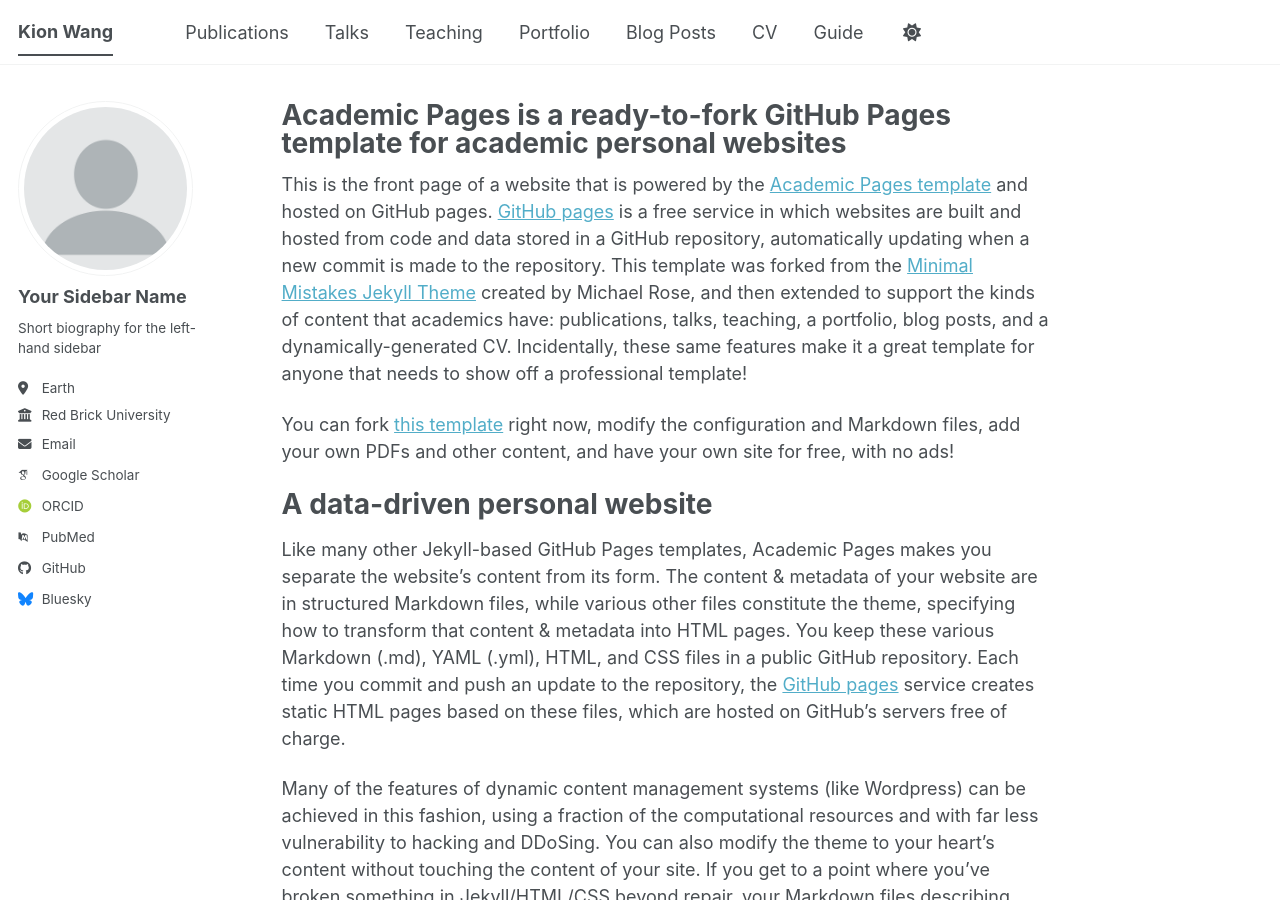
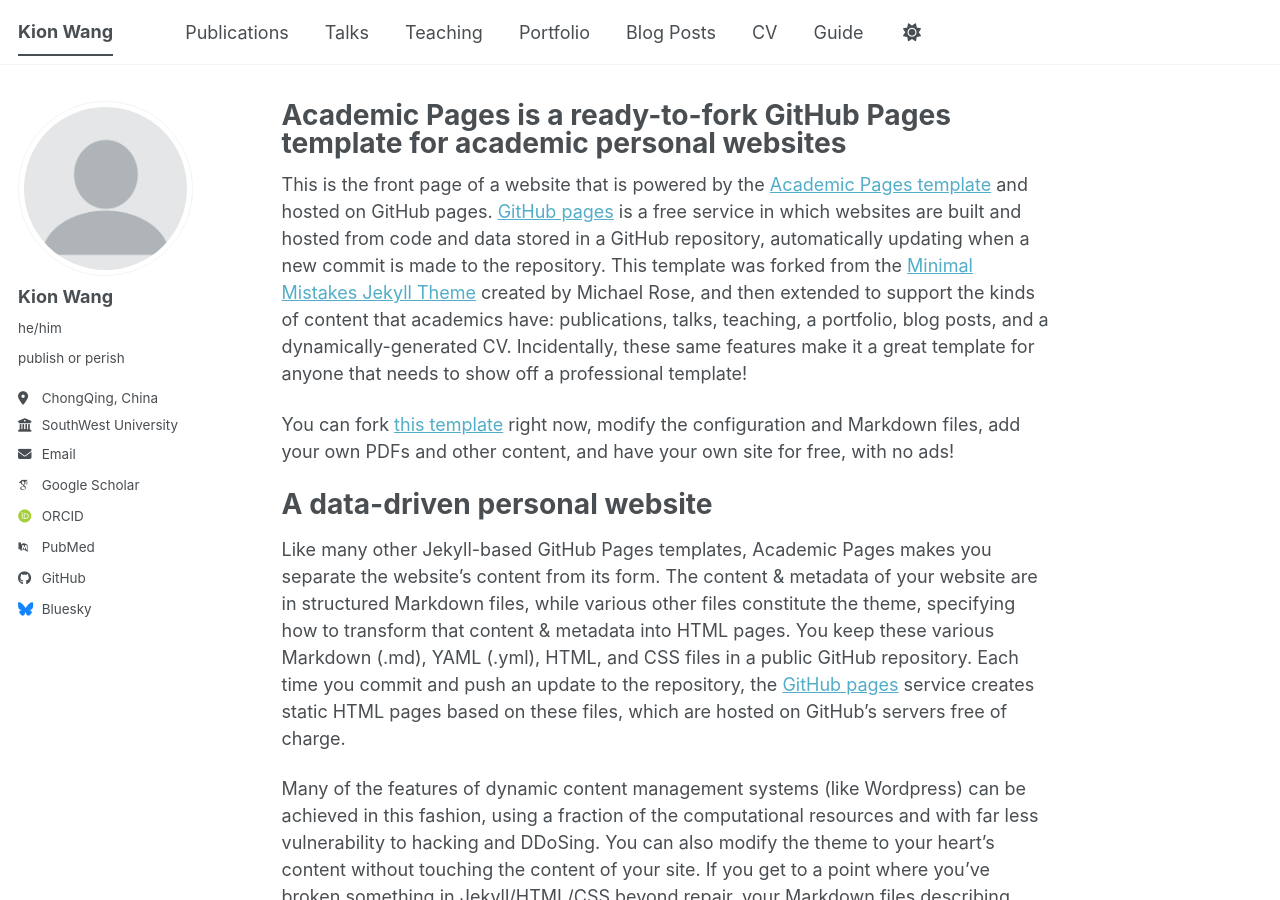
Before and after one commit to Kion-Wang/Kion-Wang.github.io, a Jekyll site: the page built from _pages/about.md, in a window 1280 px wide and 900 px high. Built offline with Jekyll 4.4.1, drawn with Linux system fonts in a browser that asks for light colours; some web fonts are replaced; a script bundle is joined from its source files by our own code; library files that are not in the unit come from our copies.

Commit message:
Update _config.yml

```diff
--- a/_config.yml
+++ b/_config.yml
@@ -24,13 +24,13 @@
 author:
   # Biographic information
   avatar           : "profile.png"
-  name             : "Your Sidebar Name"
-  pronouns         : # example: "she/her"
-  bio              : "Short biography for the left-hand sidebar"
-  location         : "Earth"
-  employer         : "Red Brick University"
+  name             : "Kion Wang"
+  pronouns         : "he/him"
+  bio              : "publish or perish"
+  location         : "ChongQing, China"
+  employer         : "SouthWest University"
   uri              : # URL
-  email            : "none@example.org"
+  email            : "wongsteve077@gmail.com"
 
   # Academic websites
   academia         : # URL
@@ -38,7 +38,7 @@
   googlescholar    : "https://scholar.google.com/citations?user=PS_CX0AAAAAJ"
   inspire-hep      : # URL
   impactstory      : # URL
-  orcid            : "https://orcid.org/yourorcidurl"
+  orcid            : "https://orcid.org/0009-0006-2936-1282"
   semantic         : # URL
   ssrn             : # URL
   pubmed           : "https://www.ncbi.nlm.nih.gov/pubmed/?term=john+snow"
@@ -51,7 +51,7 @@
   bitbucket        : # Username - Update with your username on the site
   codepen          : # Username
   dribbble         : # Username
-  github           : "academicpages"
+  github           : "https://Kion-wang.github.io"
   kaggle           : # Username
   stackoverflow    : # User number or user number and name (i.e., use "1" or "1/jeff-atwood")
 
```
